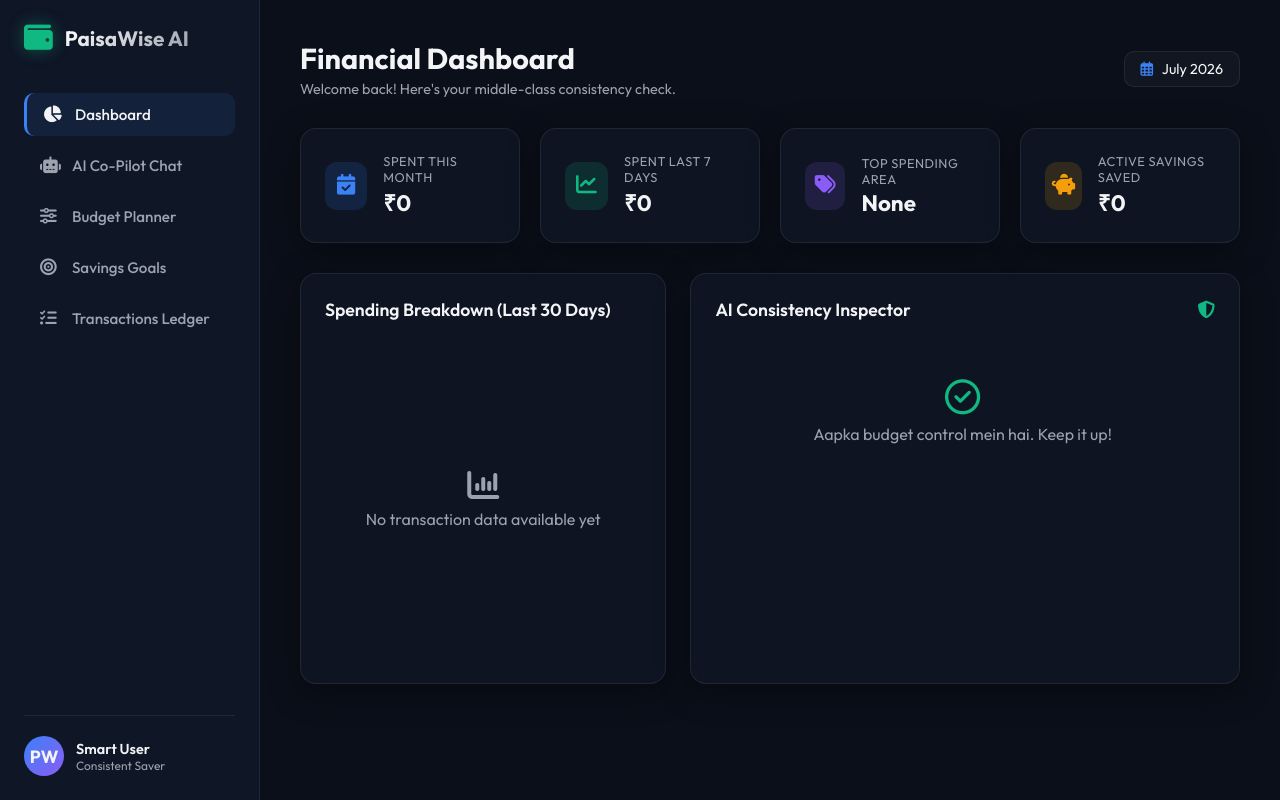
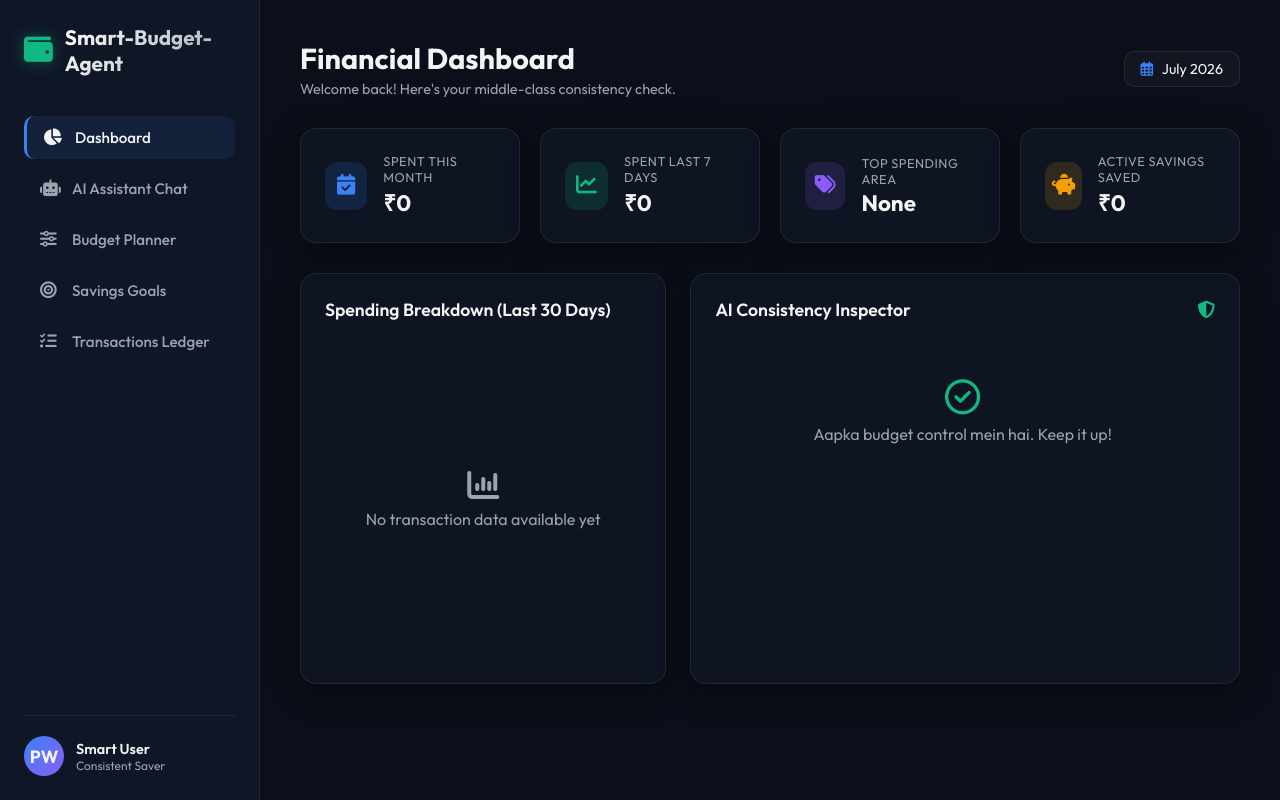
Before and after one commit to omyadav3131/Smart-Budget-Agent-AI, a Flask app: page / in a window 1280 px wide. Run offline with Flask 3, Linux system fonts and the light colour scheme; data that the repository does not hold is empty.

Commit message:
refactor: rename PaisaWise to Smart-Budget-Agent and AI Co-Pilot to AI Assistant

```diff
--- a/templates/index.html
+++ b/templates/index.html
@@ -3,7 +3,7 @@
 <head>
     <meta charset="UTF-8">
     <meta name="viewport" content="width=device-width, initial-scale=1.0">
-    <title>💰 PaisaWise AI - Smart Middle-Class Budget Agent</title>
+    <title>💰 Smart-Budget-Agent - Smart Middle-Class Budget Agent</title>
     <!-- Outfit Font and FontAwesome Icons -->
     <link href="https://fonts.googleapis.com/css2?family=Outfit:wght@300;400;500;600;700&display=swap" rel="stylesheet">
     <link rel="stylesheet" href="https://cdnjs.cloudflare.com/ajax/libs/font-awesome/6.4.0/css/all.min.css">
@@ -786,7 +786,7 @@
     <div class="sidebar">
         <div class="logo">
             <i class="fa-solid fa-wallet"></i>
-            <h2>PaisaWise AI</h2>
+            <h2>Smart-Budget-Agent</h2>
         </div>
         <ul class="menu-list">
             <li class="menu-item active" onclick="switchTab('dashboard', this)">
@@ -795,7 +795,7 @@
             </li>
             <li class="menu-item" onclick="switchTab('chat', this)">
                 <i class="fa-solid fa-robot"></i>
-                <span>AI Co-Pilot Chat</span>
+                <span>AI Assistant Chat</span>
             </li>
             <li class="menu-item" onclick="switchTab('budgets', this)">
                 <i class="fa-solid fa-sliders"></i>
@@ -916,7 +916,7 @@
                     <div class="chat-box" id="chatBox">
                         <div class="message bot">
                             <div class="msg-avatar"><i class="fa-solid fa-robot"></i></div>
-                            <div class="msg-bubble">Pranam! 👋 Main PaisaWise AI Assistant hoon.
+                            <div class="msg-bubble">Pranam! 👋 Main Smart-Budget-Agent AI Assistant hoon.
 
 Mujhe batayein aapne kya kharch kiya (e.g. "aaj dosto ke sath movie ticket 400 aur cab 120 ki thi"), aur main auto-track kar lunga.
 
@@ -1096,7 +1096,7 @@ Aap mujhse budget advice bhi maang sakte hain ya saving goals set kar sakte hain
             // Header titles
             const titleMap = {
                 'dashboard': ['Financial Dashboard', "Welcome back! Here's your middle-class consistency check."],
-                'chat': ['AI Co-Pilot Assistant', 'Meet your smart financial guide. Ask anything or log expenses.'],
+                'chat': ['AI Assistant', 'Meet your smart financial guide. Ask anything or log expenses.'],
                 'budgets': ['Monthly Budgets Planner', 'Track, restrict, and manage category spending.'],
                 'goals': ['Savings Targets', 'Track goals, accumulate savings, and optimize progress.'],
                 'ledger': ['Transactions Ledger', 'View, search, and manage your logged expense entries.']
@@ -1594,7 +1594,7 @@ Aap mujhse budget advice bhi maang sakte hain ya saving goals set kar sakte hain
             loaderDiv.className = 'message bot typing-indicator';
             loaderDiv.innerHTML = `
                 <div class="msg-avatar"><i class="fa-solid fa-robot"></i></div>
-                <div class="msg-bubble" style="font-style:italic; color:var(--text-muted);">PaisaWise is analyzing...</div>
+                <div class="msg-bubble" style="font-style:italic; color:var(--text-muted);">Smart-Budget-Agent is analyzing...</div>
             `;
             chatBox.appendChild(loaderDiv);
             chatBox.scrollTop = chatBox.scrollHeight;
```
Also changed, not shown: README.md.
